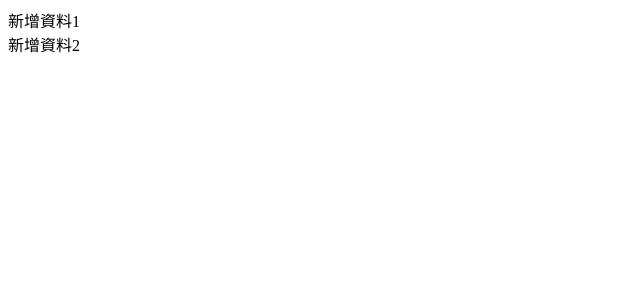
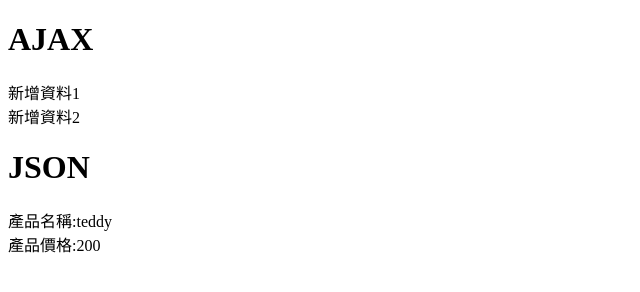
Before and after one commit to Dent24/HC8, a plain HTML site: page index.html in a window 1280 px wide. Shown: the whole page, without its empty margins (0-640 px from the left). Drawn offline with Linux system fonts and the light colour scheme.

Commit message:
新增JSON資料以及連接

```diff
--- a/ajax.js
+++ b/ajax.js
@@ -7,3 +7,16 @@ xhr.send();
 xhr.onload = () => {
     contant.innerText = xhr.responseText;
 }
+
+var product = document.getElementById("product");
+var price = document.getElementById("price")
+
+var xhrJson = new XMLHttpRequest();
+xhrJson.open("GET","./data.json",true);
+xhrJson.send();
+
+xhrJson.onload = () => {
+    var x = JSON.parse(xhrJson.responseText);
+    product.innerText = "產品名稱:" + x["product"];
+    price.innerText = "產品價格:" + x["price"];
+}
--- /dev/null
+++ b/data.json
@@ -0,0 +1,4 @@
+{
+    "product": "teddy",
+    "price": 200
+}
--- a/index.html
+++ b/index.html
@@ -6,7 +6,12 @@
     <title>Document</title>
 </head>
 <body>
+    <h1>AJAX</h1>
     <div id="contant">測試資料</div>
+
+    <h1>JSON</h1>
+    <div id="product">產品名稱</div>
+    <div id="price">產品價格</div>
 
     <script src="./ajax.js"></script>
 </body>
```
